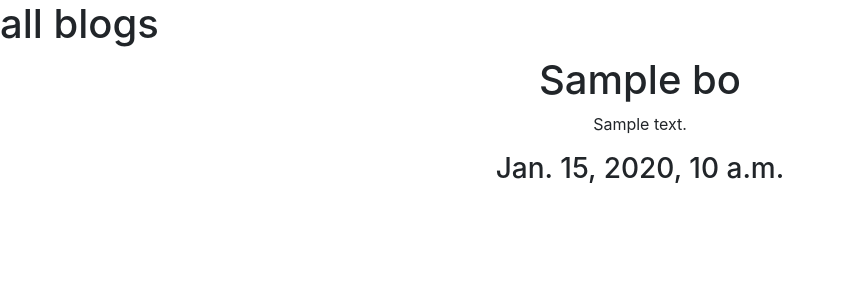
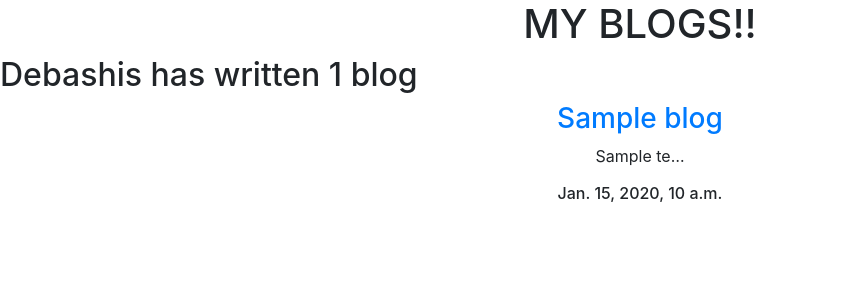
Before and after one commit to Debashis-1994/gutu-portfolio, a Django app: template blog/templates/blog/all_blogs.html in a window 1280 px wide. Shown: the top 300 px of the page, without its empty margins (0-844 px from the left). Run offline with Django 3.2, Linux system fonts and the light colour scheme; the template is opened without the code that fills it: most values are stand-ins (such as "Sample title", 1, 10 or a date in 2020); data that the repository does not hold is empty.

Commit message:
renew 1.0

```diff
--- a/blog/models.py
+++ b/blog/models.py
@@ -5,3 +5,6 @@ class Blog(models.Model):
     title=models.CharField(max_length=100)
     description=models.TextField(max_length=450)
     date=models.DateField()
+
+    def __str__(self):
+        return self.title
--- a/blog/templates/blog/all_blogs.html
+++ b/blog/templates/blog/all_blogs.html
@@ -1,9 +1,11 @@
 <link rel="stylesheet" href="https://cdn.jsdelivr.net/npm/bootstrap@4.5.3/dist/css/bootstrap.min.css" integrity="sha384-TX8t27EcRE3e/ihU7zmQxVncDAy5uIKz4rEkgIXeMed4M0jlfIDPvg6uqKI2xXr2" crossorigin="anonymous">
-<h1>all blogs</h1>
+<center><h1>MY BLOGS!!</h1></center>
+
+<h2>Debashis has written {{bo.count}} blog{{bo.count|pluralize}}</h2>
 <div class="container text-center">
-  {% for x in bo %}
-  <h1>{{ x.title }}</h1>
-  <p>{{ x.description }}</p>
-  <h3>{{ x.date }}</h3>
+  {% for blog in bo %}
+  <a href="{% url 'blog:detail' blog.id %}"><h3>{{ blog.title }}</h3></a>
+  <p>{{ blog.description|truncatechars:10 }}</p>
+  <h6>{{ blog.date }}</h6>
   {% endfor %}
 </div>
--- /dev/null
+++ b/blog/templates/blog/detail.html
@@ -0,0 +1,3 @@
+<h1>{{ blog.title }}</h1>
+<h5>{{ blog.description|safe }}</h5>
+<h3>--{{ blog.date|date:'F jS Y' }}--</h3>
--- a/blog/urls.py
+++ b/blog/urls.py
@@ -2,7 +2,10 @@
 from django.urls import path
 from . import views
 
+app_name='blog'
+
 urlpatterns = [
 
     path('',views.all_blogs, name='all_blogs'),
+    path('<int:blog_id>/',views.detail, name='detail'),
 ]
--- a/portfolio/models.py
+++ b/portfolio/models.py
@@ -5,3 +5,6 @@ class Project(models.Model):
     description=models.CharField(max_length=250)
     image=models.ImageField(upload_to='portfolio/images/')
     url=models.URLField(blank=True)
+
+    def __str__(self):
+        return self.title
--- a/portfolio/templates/portfolio/home.html
+++ b/portfolio/templates/portfolio/home.html
@@ -2,6 +2,7 @@
 
 <center>
   {% load static %}
+  <a href="{% url 'blog:all_blogs' %}">BLOGS</a><br>
   <img src="{% static 'portfolio/Debashis.jpg' %}" height="400">
   <h2><a href="{% static 'portfolio\Environment.pdf' %}">Environment</a></h2>
 </center>
```
Also changed, not shown: blog/views.py (+6 -1 lines).
